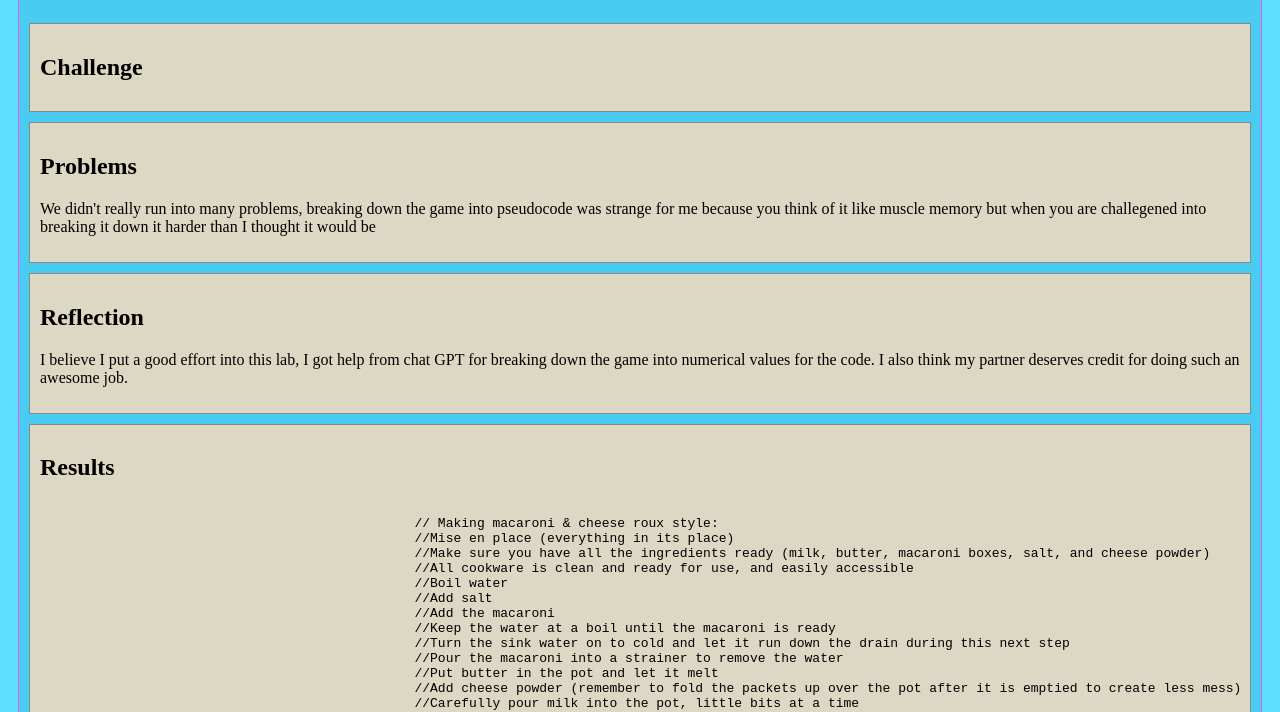
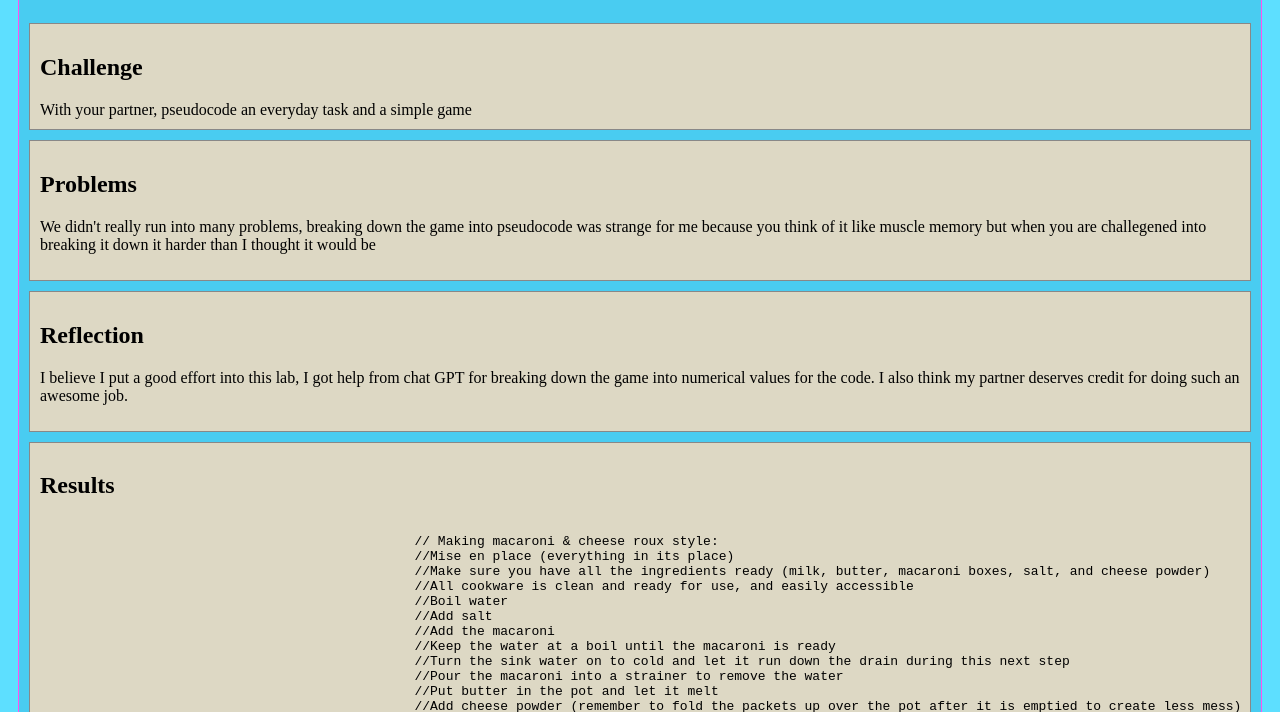
Before and after one commit to Cojproct/Art101, a plain HTML site: page lab4/index.html in a window 1280 px wide. Shown: the part 88-800 px from the top of the page. Drawn offline with nearby package versions, Linux system fonts and the light colour scheme.

Commit message:
change of challege

```diff
--- a/lab4/index.html
+++ b/lab4/index.html
@@ -26,7 +26,7 @@
 			<h1>Lab 4 - Pseudocode and problem-solving</h1>
 			<div class="minor-section">
 					<h2>Challenge</h2>
-					<p. With your partner, pseudocode an everyday task and a simple game</p.>
+					</p> With your partner, pseudocode an everyday task and a simple game </p.>
 			</div>
 
 			<div class="minor-section">
```
